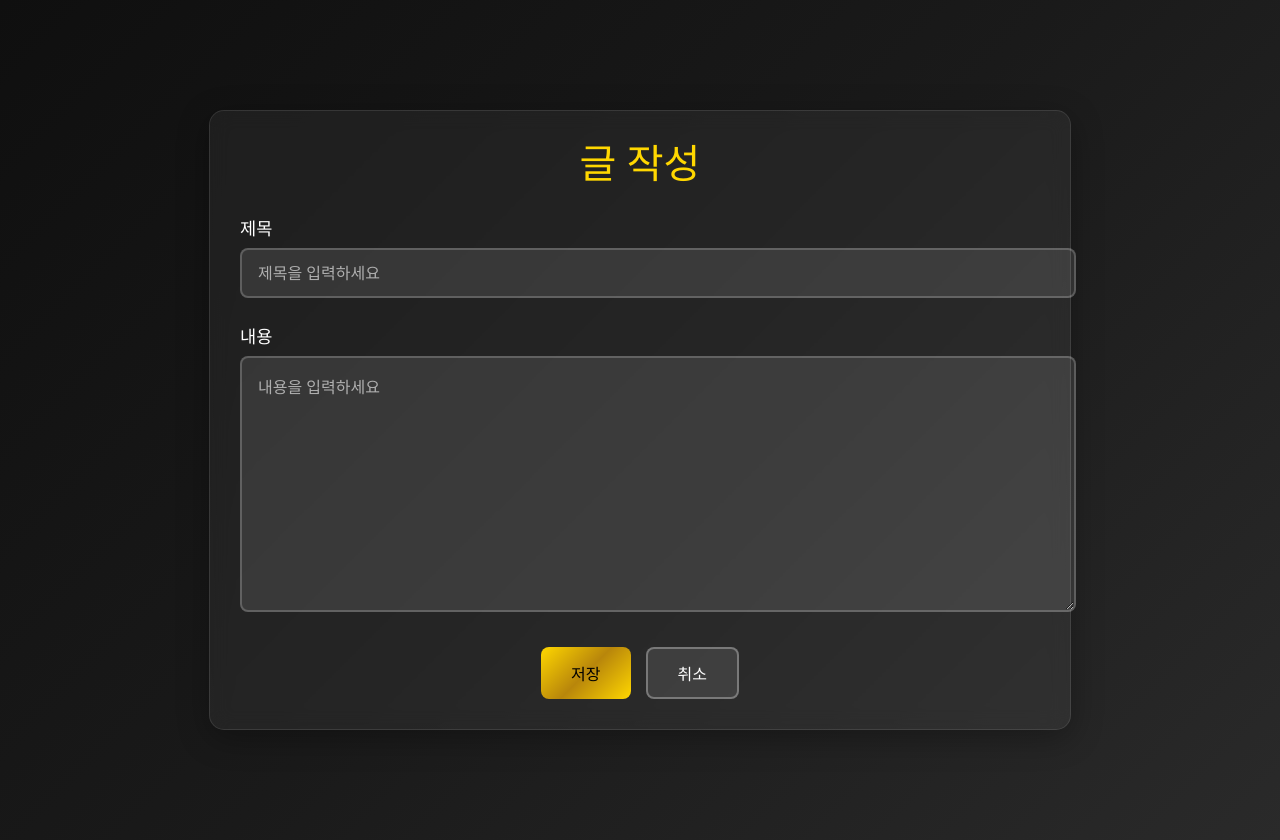
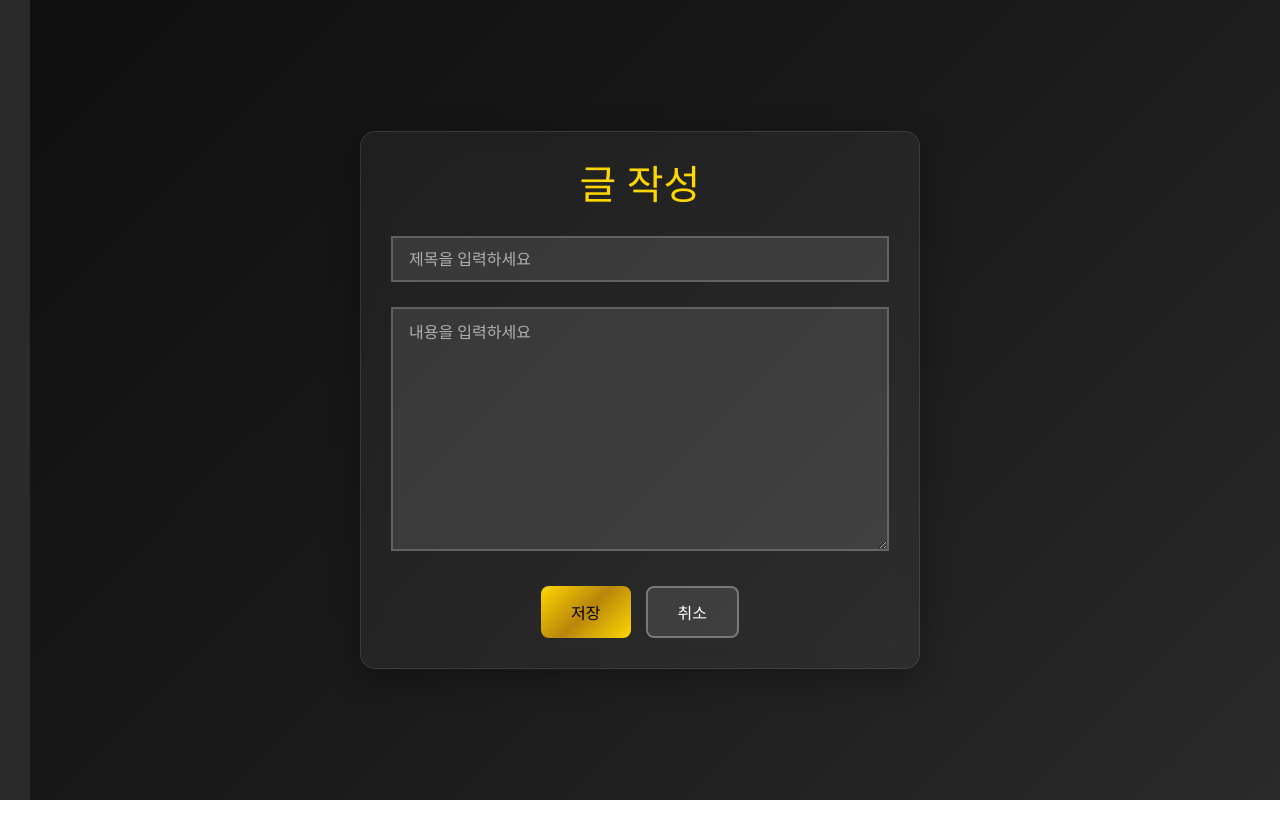
Before and after one commit to tojbabo/meseum, a React (Vite) app in the folder frontend/: page /write in a window 1280 px wide. After the commit the page ends 800 px from the top, so only its background shows below. Built offline with nearby package versions, Linux system fonts and the light colour scheme; no server answers.

Commit message:
feat(f): side menu 추가

```diff
--- a/frontend/package.json
+++ b/frontend/package.json
@@ -1,7 +1,7 @@
 {
   "name": "frontend",
   "private": true,
-  "version": "0.3.2",
+  "version": "0.3.3",
   "type": "module",
   "scripts": {
     "dev": "vite",
--- a/frontend/src/App.css
+++ b/frontend/src/App.css
@@ -1,3 +1,19 @@
+.basediv{
+  height: 100vh;
+  width: 100vw;
+  display: flex;
+  position: relative;
+  justify-content: center;
+  background: linear-gradient(135deg, #0f0f0f 0%, #1a1a1a 50%, #2a2a2a 100%);
+}
+
+.basecontents{
+  width: 100%;
+  max-width: 600px;
+  position: relative;
+}
+
+
 #root {
   width: 100%;
   height: 100%;
@@ -42,7 +58,6 @@
 /* Homepage Styles */
 .homepage-container {
   min-height: 100vh;
-  background: linear-gradient(135deg, #0f0f0f 0%, #1a1a1a 50%, #2a2a2a 100%);
   display: flex;
   align-items: center;
   justify-content: center;
@@ -164,7 +179,6 @@
 /* WritePage Styles */
 .writepage-container {
   min-height: 100vh;
-  background: linear-gradient(135deg, #0f0f0f 0%, #1a1a1a 50%, #2a2a2a 100%);
   display: flex;
   align-items: center;
   justify-content: center;
@@ -205,10 +219,9 @@
 
 .title-input {
   width: 100%;
-  padding: 12px 16px;
+  padding: 10px 16px;
   background: rgba(255, 255, 255, 0.1);
   border: 2px solid rgba(255, 255, 255, 0.2);
-  border-radius: 8px;
   color: #ffffff;
   font-size: 1rem;
   font-family: inherit;
@@ -227,10 +240,9 @@
 
 .content-textarea {
   width: 100%;
-  padding: 16px;
+  padding: 10px 16px;
   background: rgba(255, 255, 255, 0.1);
   border: 2px solid rgba(255, 255, 255, 0.2);
-  border-radius: 8px;
   color: #ffffff;
   font-size: 1rem;
   font-family: inherit;
--- a/frontend/src/App.tsx
+++ b/frontend/src/App.tsx
@@ -1,21 +1,26 @@
 
 import './App.css'
-import { Routes, Route } from "react-router-dom";
+import { Routes, Route, useLocation } from "react-router-dom";
 import Head from "@/shared/head";
 import Entrance from "./features/entrance/entrance";
 import HomePage from './features/home/homepage';
 import WritePage from './features/write/writepage';
+import Pamphlet from './shared/pamphlet';
 
 function App() {
+  const { pathname } = useLocation();
   return (
-    <div>
+    <div className='basediv'>
     <Head/>
+      {pathname !== "/" && <Pamphlet />}
+      <div className='basecontents'>
         <Routes>
           <Route path="/" element={<Entrance />} />
           <Route path="/home" element={<HomePage />} />
           <Route path="/write" element={<WritePage />} />
         </Routes>
       </div>
+    </div>
   )
 }
 
--- a/frontend/src/features/entrance/api.ts
+++ b/frontend/src/features/entrance/api.ts
@@ -15,6 +15,7 @@ export async function getTodayCount() {
 }
 export async function setEntranceLocation(body: object) {
   try {
+    console.log(body)
     const response = await fetch(`${urls.apiurl}/api/set`, {
       method: "POST",
       headers: {
--- a/frontend/src/features/entrance/entrance.tsx
+++ b/frontend/src/features/entrance/entrance.tsx
@@ -15,8 +15,10 @@ export default function Entrance() {
   const [dragging, setDragging] = useState(false);
   const [start, setStart] = useState({x:0, y:0});
   const [imgSize, setImgSize] = useState({ width: 0, height: 0 });
+  getTodayCount();
   useEffect(() => {
     const imgfetch = async () => {
+
       const loadlocation = await getEntranceLocation()
       let nx = 0
       let ny = 0
@@ -28,31 +30,32 @@ export default function Entrance() {
         nx = (imgSize.width/2 - boxsz.width/2)
         ny = (imgSize.height/2 - boxsz.height/2)
       }
+
       setPos({x:nx, y:ny})
     };
-
-    if(boxsz.width == 0){
-      if(boxRef.current){
-        const rect = boxRef.current.getBoundingClientRect();
-        const bw = rect.width;
-        const bh = rect.height;
-        setBoxsz({width:bw, height:bh});
-        setWidth(bw * 2)
-      }
-    }
-    else if(imgSize.width == 0){
+    const imgload = () => {
       if(imgRef.current){
         const rect = imgRef.current.getBoundingClientRect();
         const rw = rect.width;
         const rh = rect.height;
         setImgSize({width: rw, height: rh});
+        console.log('img size is: ', rw, rh)
       }
+    };
+
+    if(boxRef.current && boxsz.width == 0){
+      const rect = boxRef.current.getBoundingClientRect();
+      const bw = rect.width;
+      const bh = rect.height;
+      setBoxsz({width:bw, height:bh});
+      setWidth(bw * 2);
     }
-    else{
-      getTodayCount();
-      imgfetch();
-    }
-  },[imgwidth, imgSize]);
+
+    else if(imgSize.width == 0 || imgSize.height == 0) imgload()
+
+    else imgfetch()
+
+  },[imgSize, imgwidth]);
 
   const onMouseDown = (e: React.MouseEvent) => {
     setDragging(true);
@@ -71,6 +74,9 @@ export default function Entrance() {
   const onMouseUp = () => {
     if(!dragging) return
     setDragging(false);
+    console.log(pos)
+    console.log(imgSize)
+
     const x = pos.x /imgSize.width
     const y = pos.y /imgSize.height
     setEntranceLocation(validxy(x, y));
@@ -85,6 +91,10 @@ export default function Entrance() {
 
     if(y > 0) y = 0;
     else if(y < my) y = my;
+
+    console.log(boxsz.width, imgSize.width , x);
+    console.log(boxsz.height, imgSize.height , y);
+    console.log('------------------------------');
 
     return {x:x, y:y}
   };
--- a/frontend/src/features/write/writepage.tsx
+++ b/frontend/src/features/write/writepage.tsx
@@ -10,7 +10,6 @@ export default function WritePage() {
         <h1>글 작성</h1>
 
         <div className="form-group">
-          <label htmlFor="title">제목</label>
           <input
             id="title"
             type="text"
@@ -22,7 +21,6 @@ export default function WritePage() {
         </div>
 
         <div className="form-group">
-          <label htmlFor="content">내용</label>
           <textarea
             id="content"
             value={content}
--- a/frontend/src/index.css
+++ b/frontend/src/index.css
@@ -1,5 +1,6 @@
 *{
   margin: 0;
+  box-sizing: border-box;
 }
 :root {
   font-family: system-ui, Avenir, Helvetica, Arial, sans-serif;
@@ -14,7 +15,6 @@
   -webkit-font-smoothing: antialiased;
   -moz-osx-font-smoothing: grayscale;
 
-  box-sizing: border-box;
 }
 
 a {
--- a/frontend/src/shared/head.tsx
+++ b/frontend/src/shared/head.tsx
@@ -19,9 +19,7 @@ const Head: React.FC = () => {
     }, []);
 
     return (
-        <div style={{ display: 'none' }}>
-            {/* 시각적으로는 보이지 않지만, 기능적으로만 존재하는 div */}
-        </div>
+        <div style={{display:'none'}}></div>
     );
 };
 
--- /dev/null
+++ b/frontend/src/shared/pamphlet.tsx
@@ -0,0 +1,59 @@
+import React, { useState, useEffect } from 'react';
+
+const Pamphlet: React.FC = () => {
+    const [openflag, setOpen] = useState(false);
+
+    const closeside = () => {
+        setOpen(false)
+
+    }
+    const openside = () => {
+        setOpen(true)
+    }
+
+    useEffect(() => {
+    }, []);
+
+    return (
+        <div style={{
+            left:'0',
+            position: 'absolute',
+            zIndex: '2',
+            width: openflag? '100%' : '30px',
+            height: '100%',
+            display: 'flex',
+            flexFlow: 'row'
+            }}>
+
+            <div style={{
+                // borderRight: '1px solid #cccccc',
+                backgroundColor:'#2a2a2a',
+                width: '30px',
+                height: '100%'
+            }}
+            onClick={openside}
+            >
+
+            </div>
+
+            <div style={{
+                display: openflag? 'block' : 'none',
+                // borderRight: '1px solid #cccccc',
+                backgroundColor:'#2a2a2a',
+                width: '200px',
+                height: '100%'
+            }}>
+            </div>
+
+            <div style={{
+                flexGrow: '1',
+                height: '100%',
+                display: openflag? 'block' : 'none',
+                backgroundColor: '#000000a0'
+
+            }} onClick={closeside}/>
+        </div>
+    );
+};
+
+export default Pamphlet;
```
Lines whose indentation alone changed are shown as unchanged.
